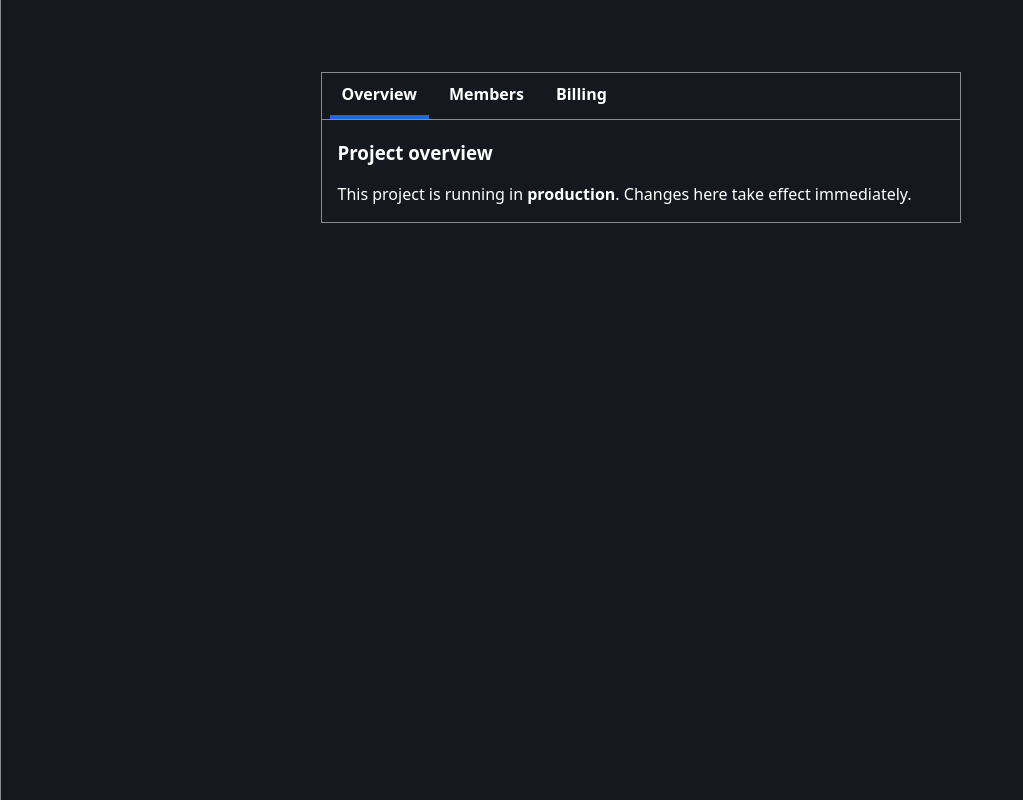
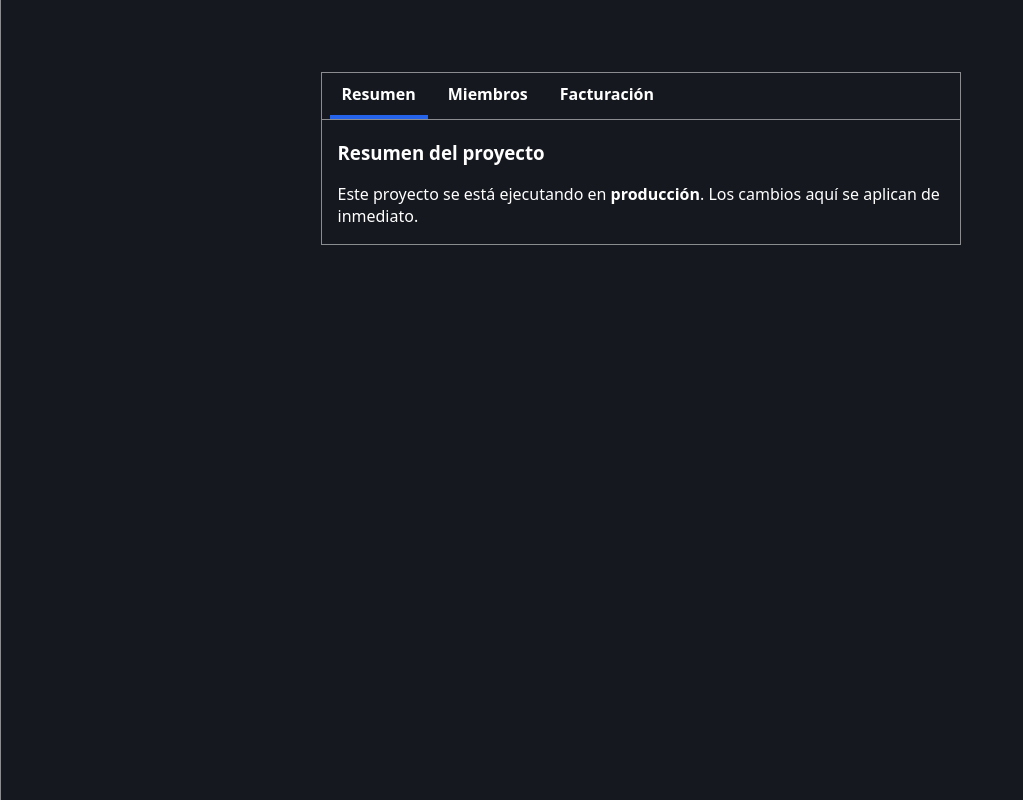
Before and after one commit to fernando-jaramillo-pragma/angular-aria, an Angular app: page / in a window 1280 px wide. Shown: the whole page, without its empty margins (0-1023 px from the left). Built offline with nearby package versions, Linux system fonts and the light colour scheme.

Commit message:
feat(tabs): traducir contenido de pestañas a español

```diff
--- a/src/app/tabs/tabs.html
+++ b/src/app/tabs/tabs.html
@@ -1,32 +1,32 @@
 <main>
   <div class="tabs-container">
     <ul>
-      <li (click)="selectTab(0)" [class.active]="activeTab() === 0">Overview</li>
-      <li (click)="selectTab(1)" [class.active]="activeTab() === 1">Members</li>
-      <li (click)="selectTab(2)" [class.active]="activeTab() === 2">Billing</li>
+      <li (click)="selectTab(0)" [class.active]="activeTab() === 0">Resumen</li>
+      <li (click)="selectTab(1)" [class.active]="activeTab() === 1">Miembros</li>
+      <li (click)="selectTab(2)" [class.active]="activeTab() === 2">Facturación</li>
     </ul>
 
     @if (activeTab() === 0) {
       <section>
-        <h3>Project overview</h3>
+        <h3>Resumen del proyecto</h3>
         <p>
-          This project is running in <strong>production</strong>. Changes here take effect
-          immediately.
+          Este proyecto se está ejecutando en <strong>producción</strong>. Los cambios aquí se
+          aplican de inmediato.
         </p>
       </section>
     }
 
     @if (activeTab() === 1) {
       <section>
-        <h3>Team members</h3>
-        <p>Manage who has access to this project and what they can do.</p>
+        <h3>Miembros del equipo</h3>
+        <p>Administra quién tiene acceso a este proyecto y qué puede hacer.</p>
       </section>
     }
 
     @if (activeTab() === 2) {
       <section>
-        <h3>Billing</h3>
-        <p>View invoices, update payment methods, or change your plan.</p>
+        <h3>Facturación</h3>
+        <p>Consulta facturas, actualiza métodos de pago o cambia tu plan.</p>
       </section>
     }
   </div>
```
